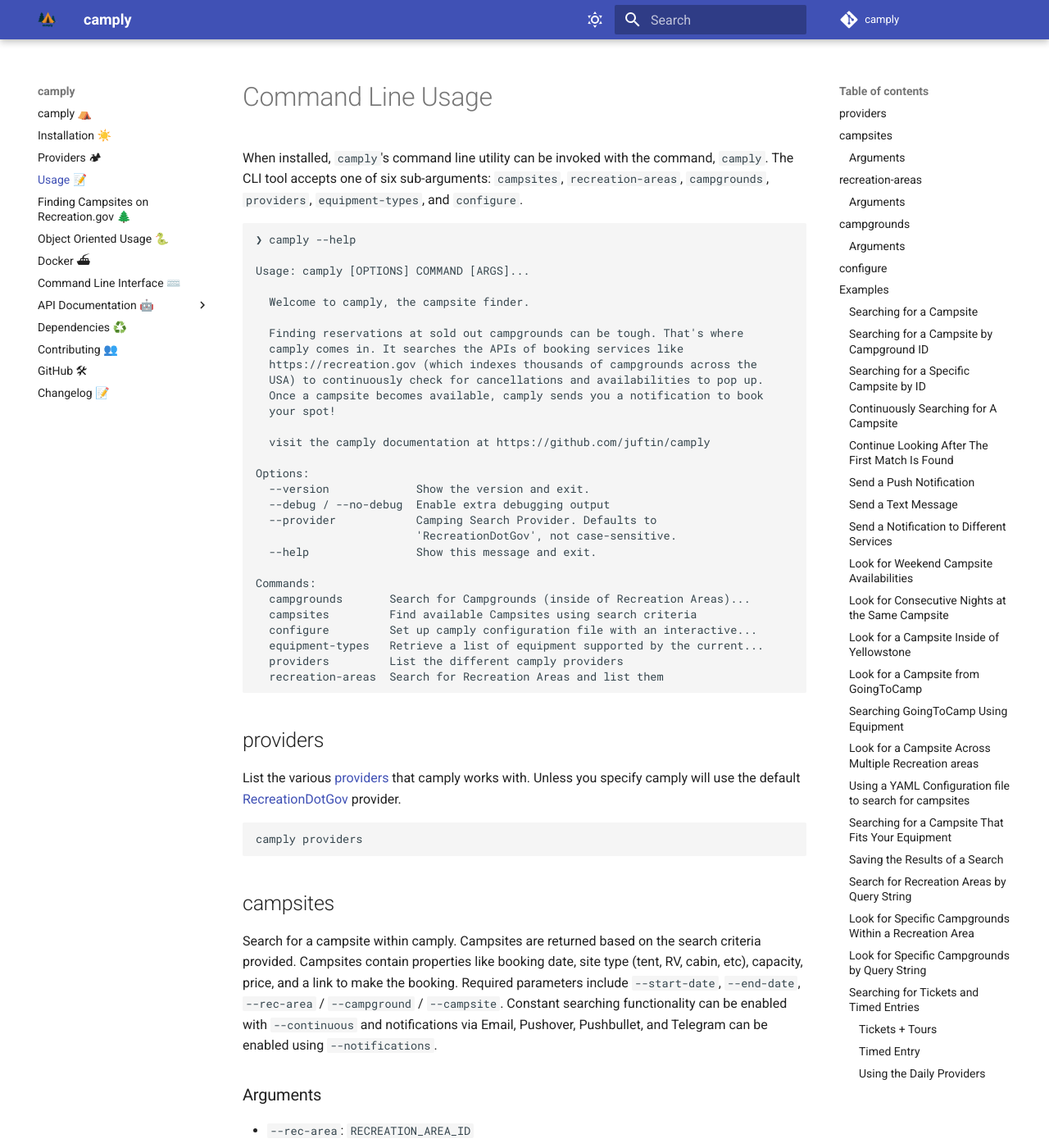
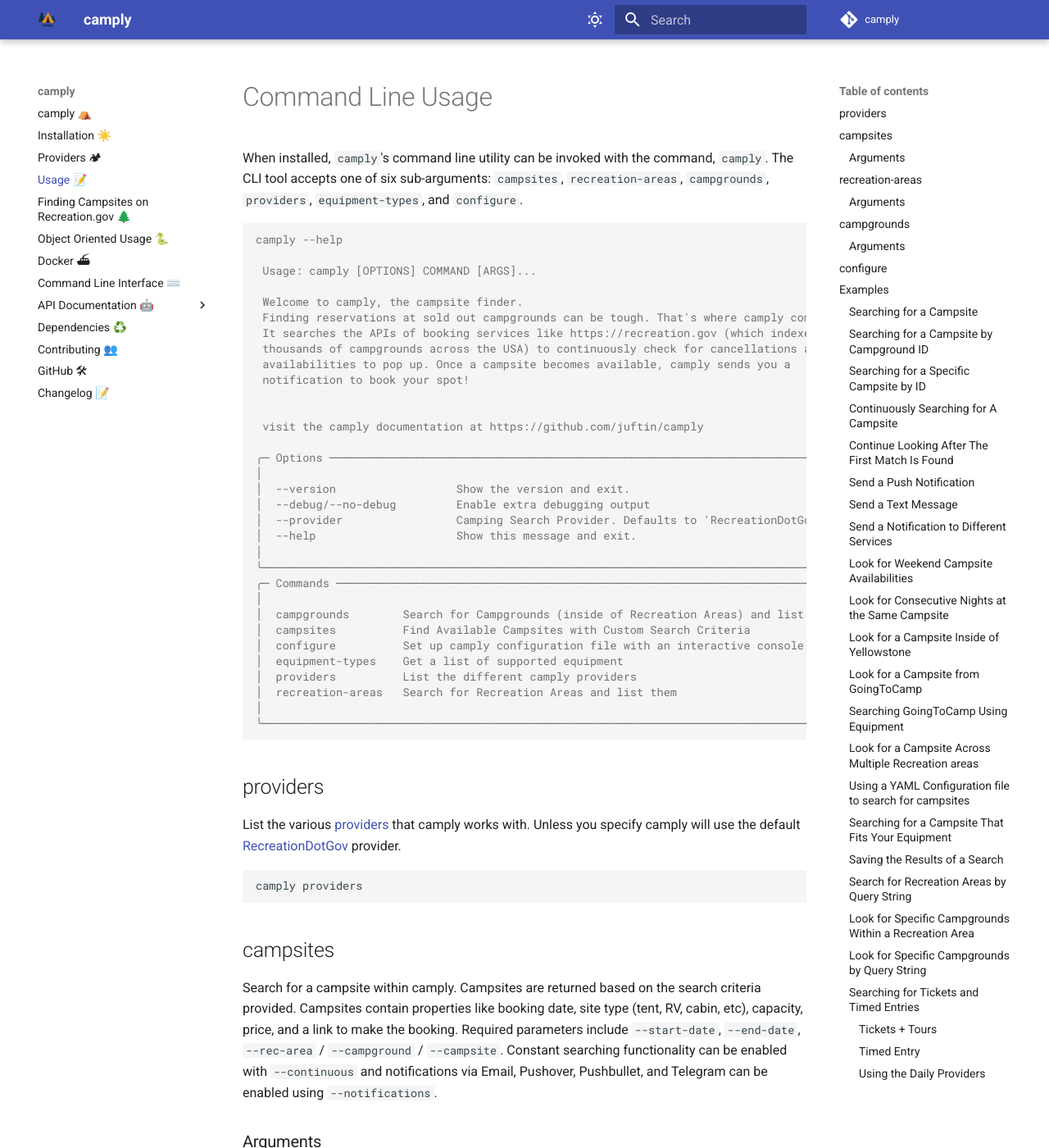
Before and after one commit to juftin/camply, an MkDocs documentation site: the page built from docs/command_line_usage.md, in a window 1280 px wide and 1400 px high. Shown: the whole window at 82% size. Built offline with MkDocs 1.6.1 and Material for MkDocs 9.7.7, drawn with Linux system fonts in a browser that asks for light colours; comment, search, counter and statistics services are not loaded.

````diff
--- a/docs/command_line_usage.md
+++ b/docs/command_line_usage.md
@@ -4,36 +4,39 @@ When installed, `camply`'s command line utility can be invoked with the command,
 tool accepts one of six sub-arguments: `campsites`, `recreation-areas`, `campgrounds`, `providers`,
 `equipment-types`, and `configure`.
 
-```text
-❯ camply --help
+```console
+camply --help
 
-Usage: camply [OPTIONS] COMMAND [ARGS]...
+ Usage: camply [OPTIONS] COMMAND [ARGS]...
 
-  Welcome to camply, the campsite finder.
+ Welcome to camply, the campsite finder.
+ Finding reservations at sold out campgrounds can be tough. That's where camply comes in.
+ It searches the APIs of booking services like https://recreation.gov (which indexes
+ thousands of campgrounds across the USA) to continuously check for cancellations and
+ availabilities to pop up. Once a campsite becomes available, camply sends you a
+ notification to book your spot!
 
-  Finding reservations at sold out campgrounds can be tough. That's where
-  camply comes in. It searches the APIs of booking services like
-  https://recreation.gov (which indexes thousands of campgrounds across the
-  USA) to continuously check for cancellations and availabilities to pop up.
-  Once a campsite becomes available, camply sends you a notification to book
-  your spot!
 
-  visit the camply documentation at https://github.com/juftin/camply
+ visit the camply documentation at https://github.com/juftin/camply
 
-Options:
-  --version             Show the version and exit.
-  --debug / --no-debug  Enable extra debugging output
-  --provider            Camping Search Provider. Defaults to
-                        'RecreationDotGov', not case-sensitive.
-  --help                Show this message and exit.
-
-Commands:
-  campgrounds       Search for Campgrounds (inside of Recreation Areas)...
-  campsites         Find available Campsites using search criteria
-  configure         Set up camply configuration file with an interactive...
-  equipment-types   Retrieve a list of equipment supported by the current...
-  providers         List the different camply providers
-  recreation-areas  Search for Recreation Areas and list them
+╭─ Options ──────────────────────────────────────────────────────────────────────────────╮
+│                                                                                        │
+│  --version                  Show the version and exit.                                 │
+│  --debug/--no-debug         Enable extra debugging output                              │
+│  --provider                 Camping Search Provider. Defaults to 'RecreationDotGov'    │
+│  --help                     Show this message and exit.                                │
+│                                                                                        │
+╰────────────────────────────────────────────────────────────────────────────────────────╯
+╭─ Commands ─────────────────────────────────────────────────────────────────────────────╮
+│                                                                                        │
+│  campgrounds        Search for Campgrounds (inside of Recreation Areas) and list them  │
+│  campsites          Find Available Campsites with Custom Search Criteria               │
+│  configure          Set up camply configuration file with an interactive console          │
+│  equipment-types    Get a list of supported equipment                                  │
+│  providers          List the different camply providers                                │
+│  recreation-areas   Search for Recreation Areas and list them                          │
+│                                                                                        │
+╰────────────────────────────────────────────────────────────────────────────────────────╯
 ```
 
 ## providers
--- a/pyproject.toml
+++ b/pyproject.toml
@@ -35,6 +35,7 @@ tenacity = ">=5.1.0"
 pydantic = ">=1.2,<2.0"
 click = ">=8.0.1"
 rich = ">=10.0.0"
+rich-click = "^1.6.1"
 twilio = { version = ">=7.14.0", optional = true }
 
 [tool.poetry.extras]
````
Also changed, not shown: README.md (+27 -24 lines), 3 other files.
